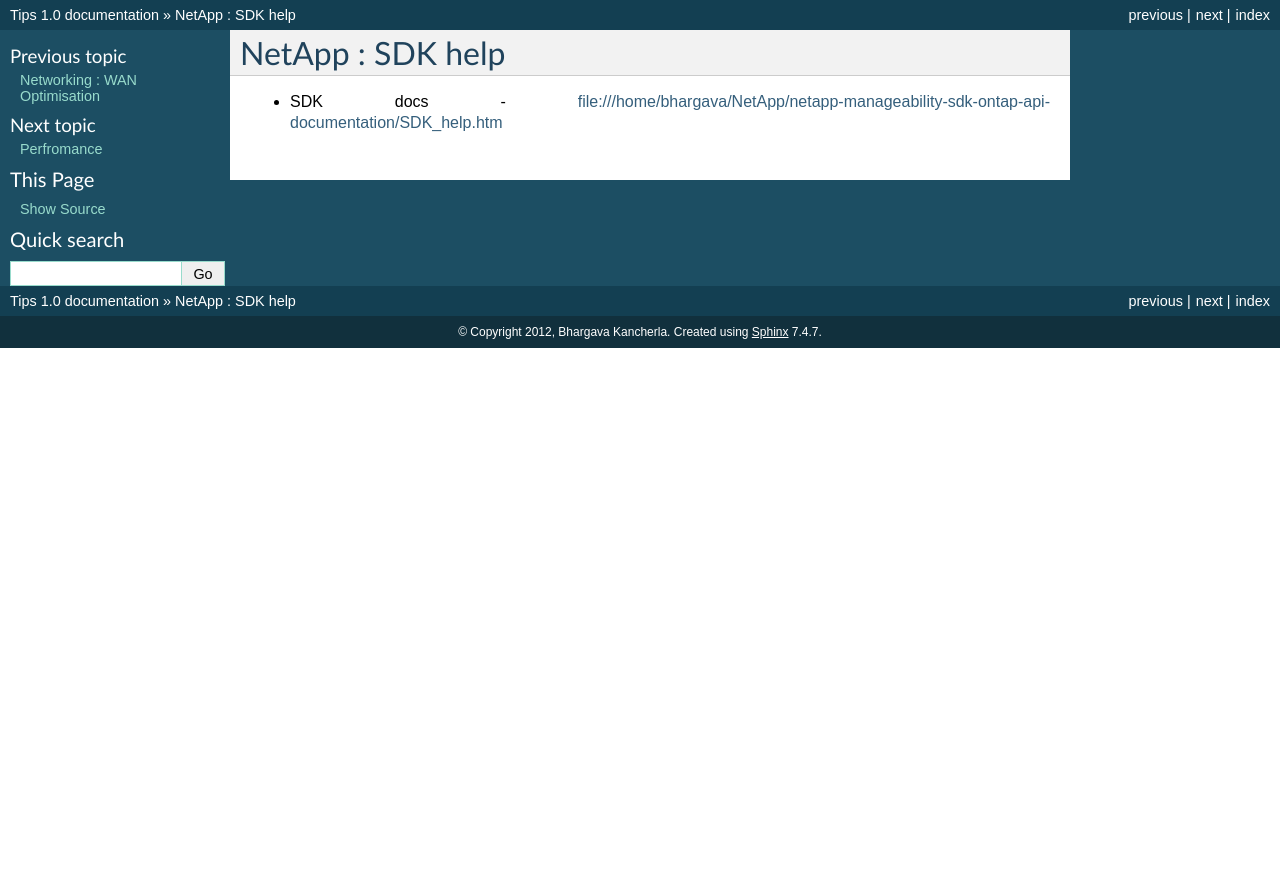
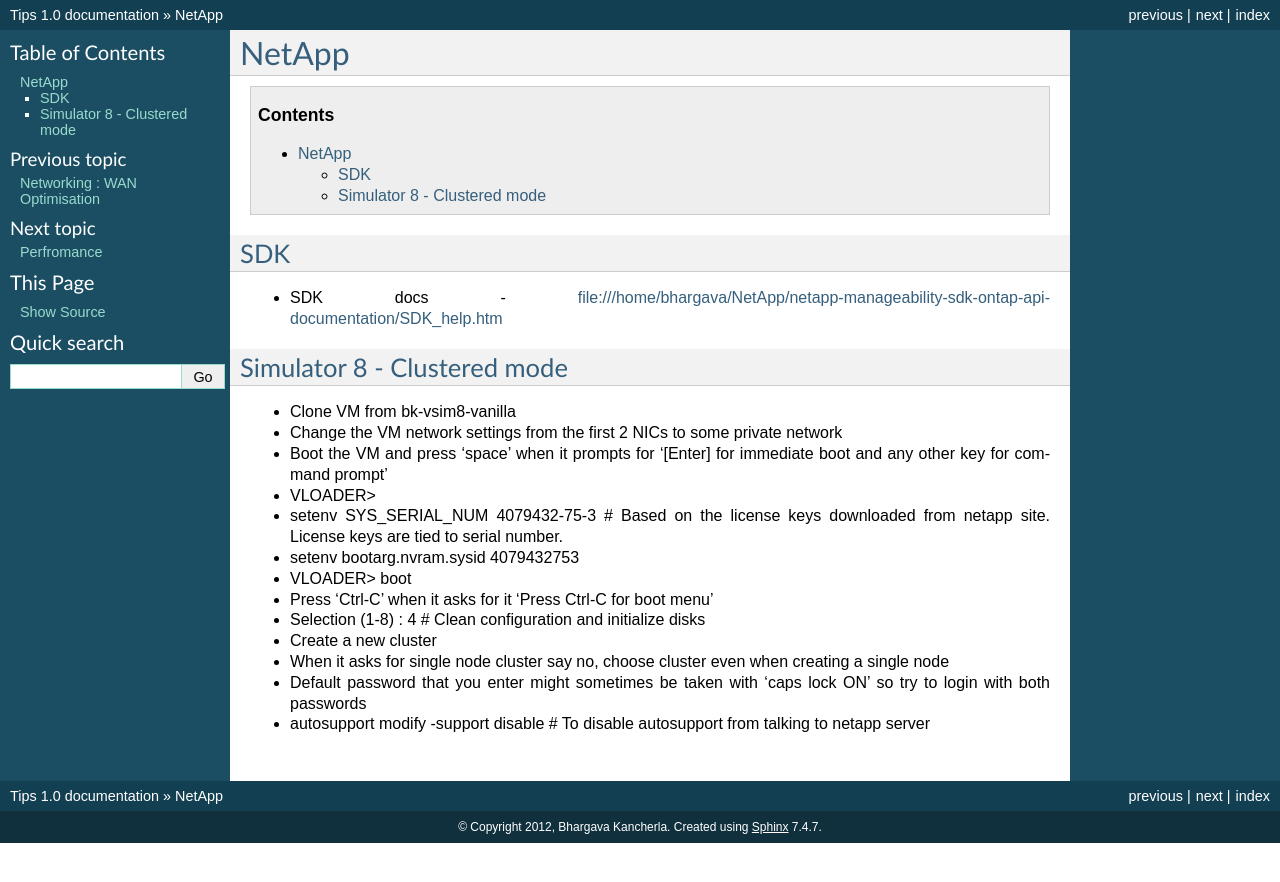
Before and after one commit to bhargavakumark/Notes, a Sphinx documentation site: the page built from source/netapp.rst, in a window 1280 px wide. Shown: the top 882 px of the page. Built offline with Sphinx 7.4.7, drawn with Linux system fonts in a browser that asks for light colours.

Commit message:
netapp simulator installation steps for clustered mode

```diff
--- a/source/netapp.rst
+++ b/source/netapp.rst
@@ -1,4 +1,26 @@
-NetApp : SDK help
-=================
+NetApp
+++++++
+
+.. contents::
+
+SDK
+===
 
 * SDK docs - file:///home/bhargava/NetApp/netapp-manageability-sdk-ontap-api-documentation/SDK_help.htm
+
+Simulator 8 - Clustered mode
+============================
+
+* Clone VM from bk-vsim8-vanilla
+* Change the VM network settings from the first 2 NICs to some private network
+* Boot the VM and press 'space' when it prompts for '[Enter] for immediate boot and any other key for command prompt'
+* VLOADER>
+* setenv SYS_SERIAL_NUM 4079432-75-3    # Based on the license keys downloaded from netapp site. License keys are tied to serial number.
+* setenv bootarg.nvram.sysid 4079432753
+* VLOADER> boot
+* Press 'Ctrl-C' when it asks for it 'Press Ctrl-C for boot menu'
+* Selection (1-8) : 4       # Clean configuration and initialize disks
+* Create a new cluster
+* When it asks for single node cluster say no, choose cluster even when creating a single node
+* Default password that you enter might sometimes be taken with 'caps lock ON' so try to login with both passwords
+* autosupport modify -support disable   # To disable autosupport from talking to netapp server
```
Also changed, not shown: source/aix.rst (+22 -0 lines).
